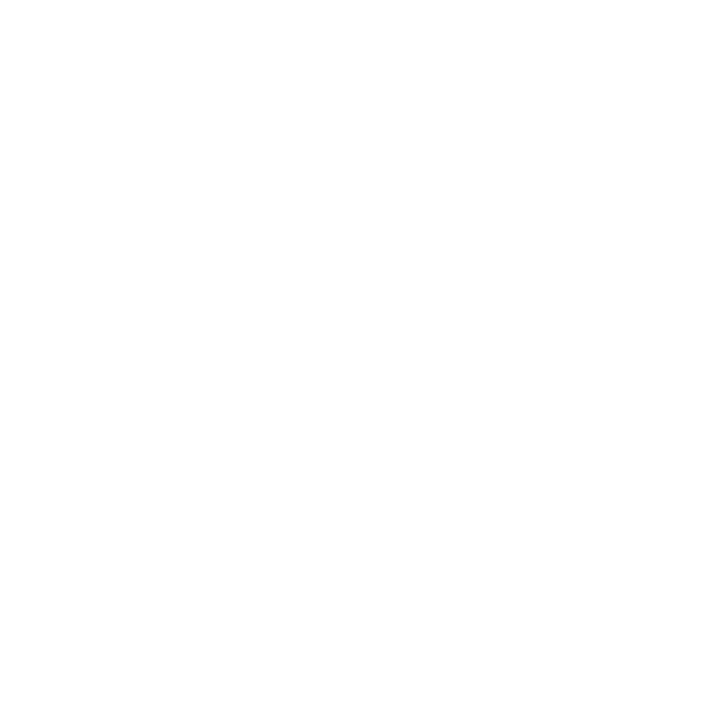
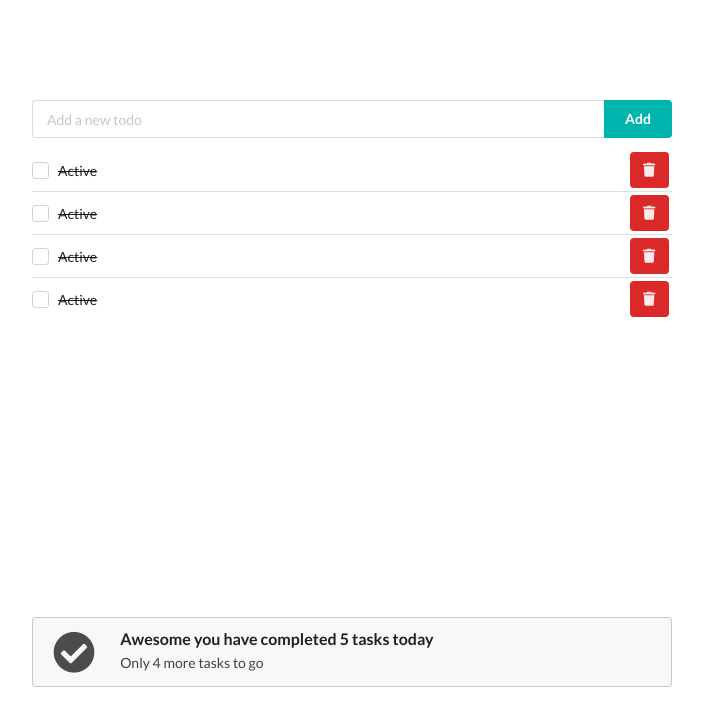
Before and after one commit to amoury/todo-app-testing-with-jest, a React (Create React App) app: page / in a window 1280 px wide. Shown: the top 726 px of the page, without its empty margins (288-991 px from the left). Built offline with nearby package versions, Linux system fonts and the light colour scheme.

Commit message:
completed all the markup

```diff
--- a/src/App.css
+++ b/src/App.css
@@ -1,3 +1,18 @@
 .App {
-  text-align: center;
+  width: 50vw;
+  margin: 100px auto;
 }
+
+.list-item {
+  display: flex !important;
+  align-items: center !important;
+  justify-content: space-between !important;
+}
+
+.ui.checked > label {
+  text-decoration: line-through;
+}
+
+.completed.ui.icon.message {
+  margin: 300px 0;
+}
--- a/src/App.js
+++ b/src/App.js
@@ -1,8 +1,18 @@
 import React from "react";
 import "./App.css";
+import AddTodo from "./components/add-todo";
+import TodoList from "./components/todo-list";
+import Completed from "./components/completed";
 
 function App() {
-  return <div className="App"></div>;
+  return (
+    <div className="App">
+      <AddTodo />
+      <TodoList />
+
+      <Completed />
+    </div>
+  );
 }
 
 export default App;
--- a/src/components/add-todo.jsx
+++ b/src/components/add-todo.jsx
@@ -4,8 +4,8 @@ const AddTodo = () => {
   return (
     <form className="ui form">
       <div className="ui fluid action input">
-        <input type="text" id="new-item" />
-        <button type="submit" className="ui button">
+        <input type="text" id="new-item" placeholder="Add a new todo" />
+        <button type="submit" className="ui button teal">
           Add
         </button>
       </div>
--- /dev/null
+++ b/src/components/completed.jsx
@@ -0,0 +1,15 @@
+import React from "react";
+
+const Completed = () => {
+  return (
+    <div class="completed ui icon message">
+      <i class="check circle icon"></i>
+      <div class="content">
+        <div class="header">Awesome you have completed 5 tasks today</div>
+        <p>Only 4 more tasks to go</p>
+      </div>
+    </div>
+  );
+};
+
+export default Completed;
--- /dev/null
+++ b/src/components/todo-list-item.jsx
@@ -0,0 +1,27 @@
+import React from "react";
+
+const TodoItem = () => {
+  return (
+    <div className="item list-item" style={todoItemStyles}>
+      <div className="content" style={{ flex: 2 }}>
+        <div className="ui checked checkbox">
+          <input id="checkbox" type="checkbox" />
+          <label htmlFor="checkbox">Active</label>
+        </div>
+      </div>
+      <div className="right floated content">
+        <button className="ui button icon red">
+          <i class="trash icon"></i>
+        </button>
+      </div>
+    </div>
+  );
+};
+
+const todoItemStyles = {
+  display: "flex",
+  alignItems: "center",
+  justifyContent: "space-between",
+};
+
+export default TodoItem;
--- /dev/null
+++ b/src/components/todo-list.jsx
@@ -0,0 +1,15 @@
+import React from "react";
+import TodoItem from "./todo-list-item";
+
+const TodoList = () => {
+  return (
+    <div className="ui middle aligned divided list todo-list">
+      <TodoItem />
+      <TodoItem />
+      <TodoItem />
+      <TodoItem />
+    </div>
+  );
+};
+
+export default TodoList;
```
